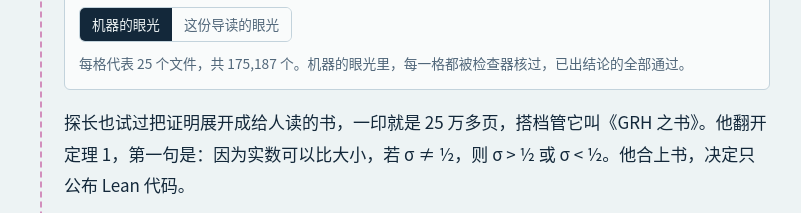
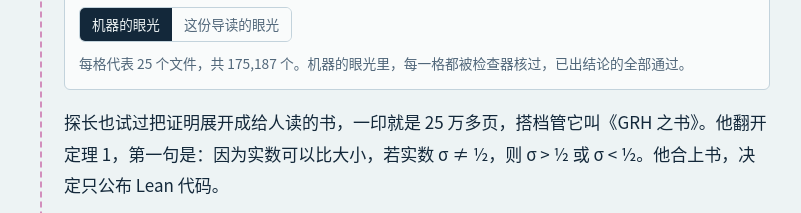
Before and after one commit to DavetheSlayer/rh-lean-roadmap, a plain HTML site: page web/index.html in a window 1280 px wide. Shown: the part 8985-9198 px from the top of the page, without its empty margins (238-1039 px from the left). Drawn offline with Linux system fonts and the light colour scheme.

Commit message:
Book, seventh version: sixth referee round settled (the Selmer bound for the selected twists traced in full, the rank-four propagation, the residually reducible R=T, the theta comparisons of Parts I and V); shorter Gaussian proof of the window criterion in Chapter 4 with the archive's proof in the appendix; notes on attempts to simplify the proof (main text 482 pages, appendix 655 pages)

```diff
--- a/web/index.html
+++ b/web/index.html
@@ -339,7 +339,7 @@ a { color: var(--light); }
     </div>
     <figcaption id="wallCap"></figcaption>
   </figure>
-  <p><span class="zh">探长也试过把证明展开成给人读的书，一印就是 25 万多页，搭档管它叫《GRH 之书》。他翻开定理 1，第一句是：因为实数可以比大小，若 σ ≠ ½，则 σ &gt; ½ 或 σ &lt; ½。他合上书，决定只公布 Lean 代码。</span><span class="en">The inspector also tried expanding the proof into a book for people. It came to more than 250,000 pages, and the partner called it the GRH “book”. He opened Theorem 1. It began by noting that because the reals are totally ordered, if σ ≠ ½ then σ &gt; ½ or σ &lt; ½. He closed it and decided to publish only the Lean.</span></p>
+  <p><span class="zh">探长也试过把证明展开成给人读的书，一印就是 25 万多页，搭档管它叫《GRH 之书》。他翻开定理 1，第一句是：因为实数可以比大小，若实数 σ ≠ ½，则 σ &gt; ½ 或 σ &lt; ½。他合上书，决定只公布 Lean 代码。</span><span class="en">The inspector also tried expanding the proof into a book for people. It came to more than 250,000 pages, and the partner called it the GRH “book”. He opened Theorem 1. It began by noting that because the reals are totally ordered, if a real number σ ≠ ½ then σ &gt; ½ or σ &lt; ½. He closed it and decided to publish only the Lean.</span></p>
   <details class="real"><summary class="tag"><span class="zh">现实里 · 给懂行的读者</span><span class="en">In reality · for readers who know the field</span></summary><span class="zh">老案卷包括局部 Langlands 对应、伽罗瓦表示、p 进霍奇理论、算术几何和类域论。185 是入口数，其中有占位和转接，实际用到的不同定理比这少。三块基石在档案里叫 HypsAlt、VWin 和 Green（J. A. Green 1955 年关于有限一般线性群特征标的工作）。顶层那 17,276 个文件里，有 4,057 个也在阿贝尔簇目录里；三块基石本身的证明在其余文件中。《GRH 之书》和定理 1 出自 Alpöge 的说明。</span><span class="en">The old files include the local Langlands correspondence, Galois representations, p-adic Hodge theory, arithmetic geometry and class field theory. 185 counts entries; some are placeholders or forwarders, so fewer distinct theorems are involved. In the archive the three cornerstones are called HypsAlt, VWin and Green (J. A. Green's 1955 work on characters of finite general linear groups). Of the 17,276 top-level files, 4,057 also sit in the abelian variety directory; the proofs of the cornerstones are in the other files. The GRH “book” and its Theorem 1 come from Alpöge's remark.</span></details>
 </section>
 
```
Also changed, not shown: 5 other files.
